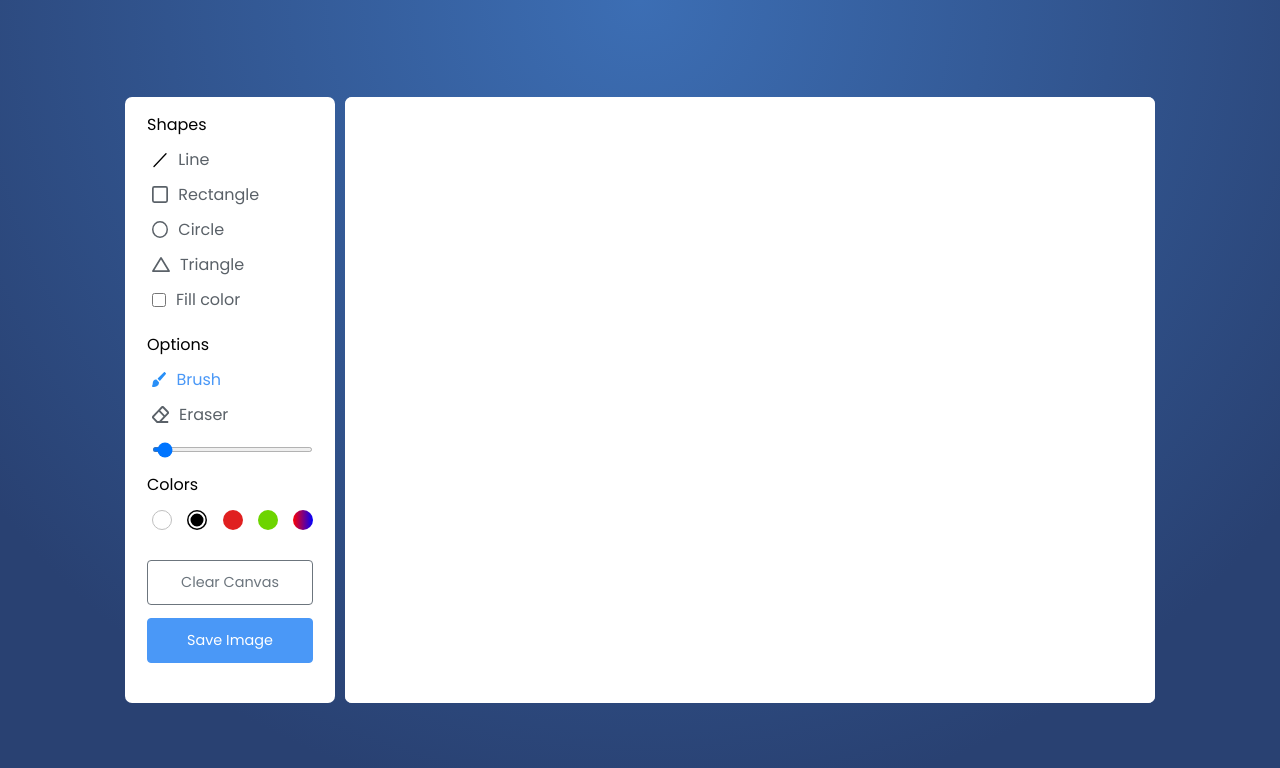
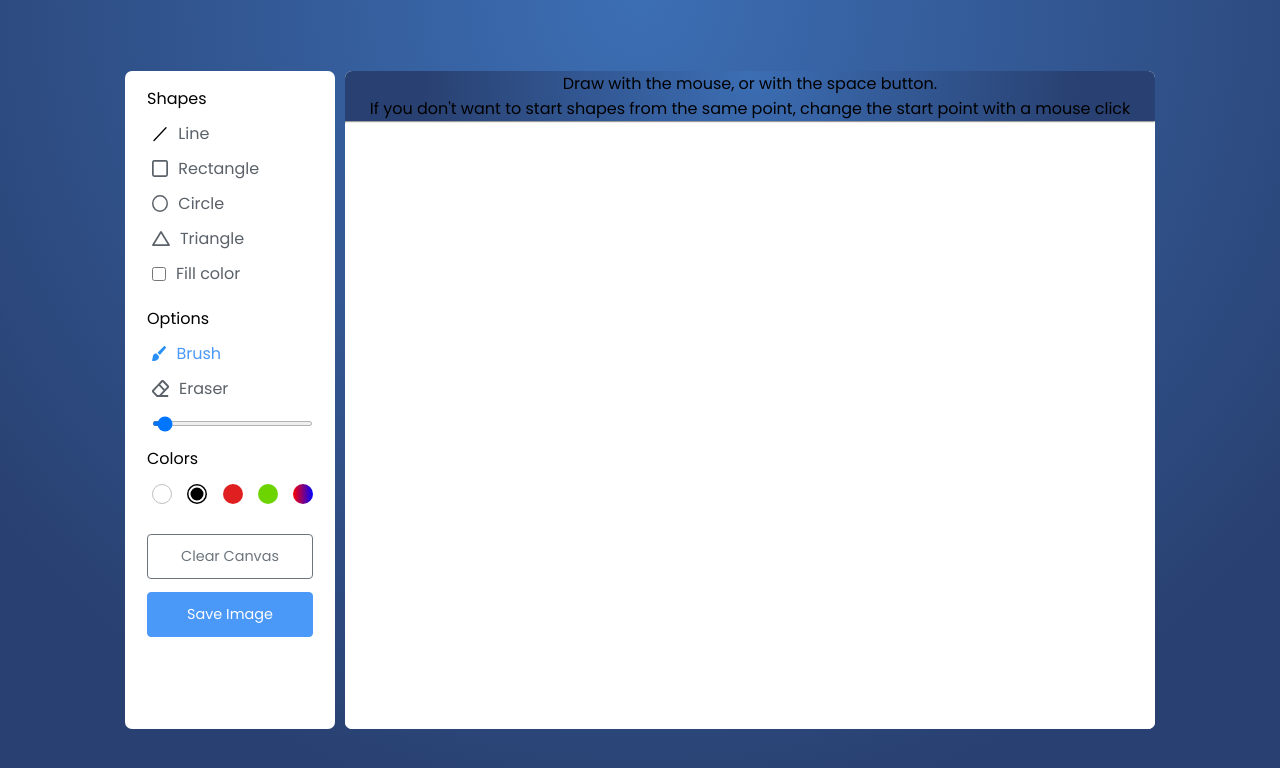
Before and after one commit to THEPEACEMAKER/Canvas-Drawing-Board, a plain HTML site: page Lab 2 - canvas - Drawing App.html in a window 1280 px wide. Drawn offline with Linux system fonts and the light colour scheme.

Commit message:
message style

```diff
--- a/Lab 2 - canvas - Drawing App.html
+++ b/Lab 2 - canvas - Drawing App.html
@@ -68,6 +68,11 @@
 	    </div>
 	  </section>
 	  <section class="drawing-board">
+	  	<div>
+		  	<p>Draw with the mouse, or with the space button.</p>
+		  	<p>If you don't want to start shapes from the same point, change the start point with a mouse click</p>
+		  	<hr>
+	  	</div>
 	    <canvas></canvas>
 	  </section>
 	</div>
--- a/styles.css
+++ b/styles.css
@@ -155,3 +155,21 @@ section{
   width: 100%;
   height: 100%;
 }
+
+.drawing-board div {
+  background-image: -webkit-radial-gradient(top, circle cover, #3c6eb4 , #294172 80%);
+  background-image: -moz-radial-gradient(top, circle cover, #3c6eb4 , #294172 80%);
+  background-image: -o-radial-gradient(top, circle cover, #3c6eb4 , #294172 80%);
+  background-image: radial-gradient(top, circle cover, #3c6eb4 , #294172 80%);
+}
+.drawing-board p {
+  text-align: center;
+  user-select: none;
+}
+
+.drawing-board hr {
+  color:black;
+  background-color: black;
+  width: 100%;
+  height:2px
+}
```
